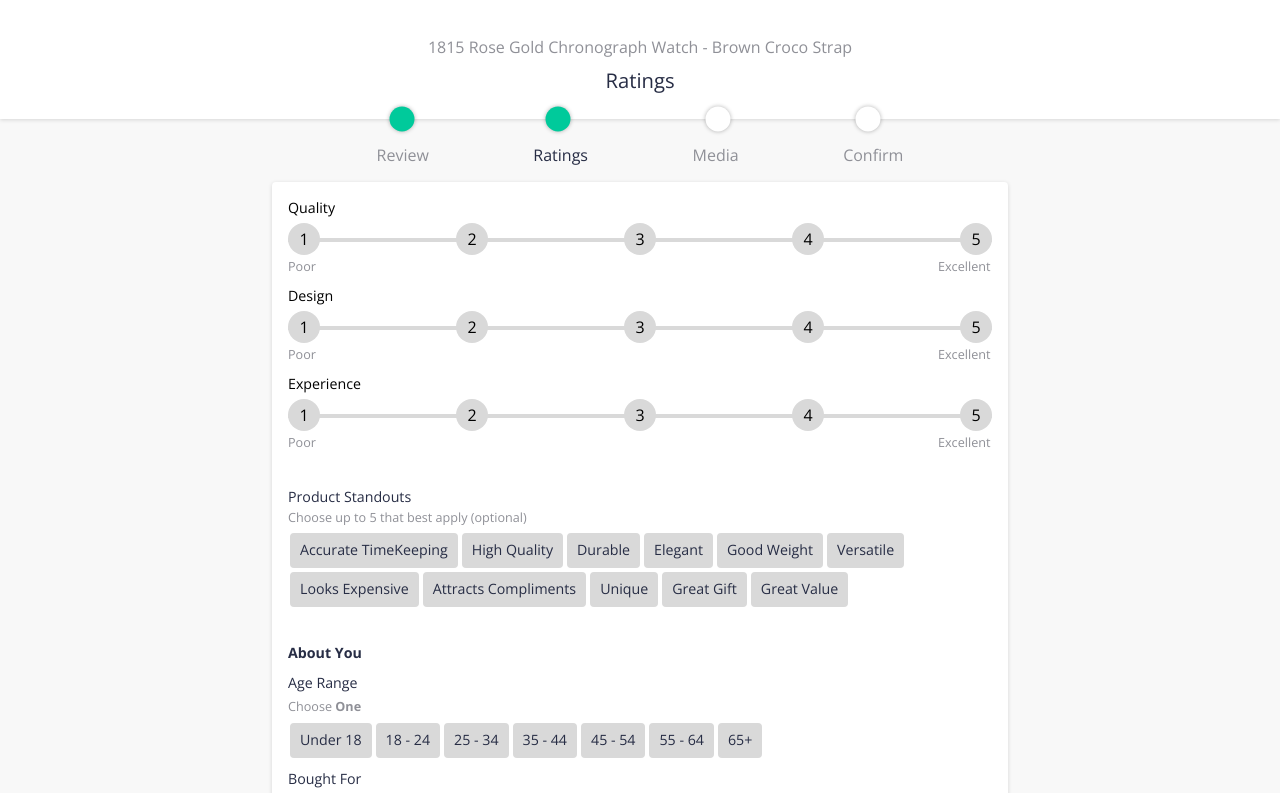
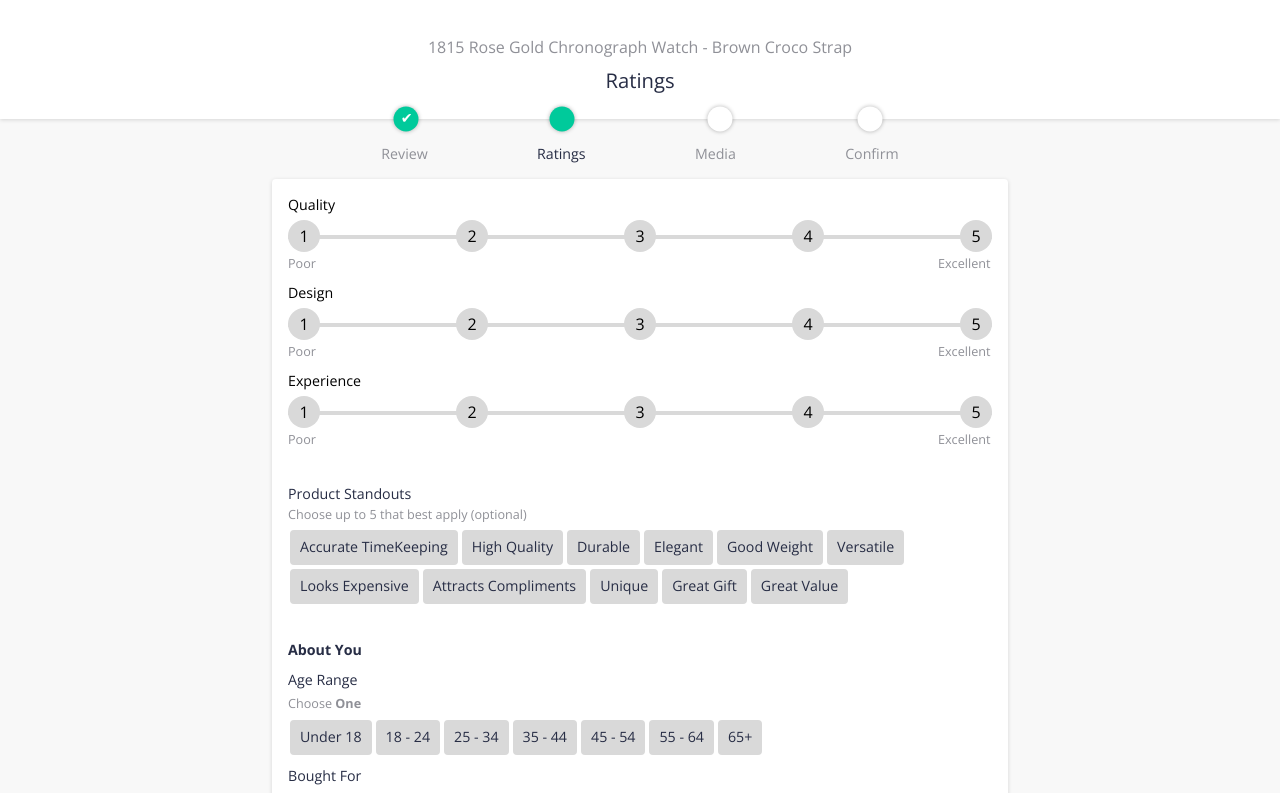
Before and after one commit to jonriquer/okendoChallenge, a React (Create React App) app: page / in a window 1280 px wide. Shown: the top 793 px of the page. Built offline with nearby package versions, Linux system fonts and the light colour scheme.

Commit message:
adjusting nav bar links

```diff
--- a/src/components/header.js
+++ b/src/components/header.js
@@ -16,7 +16,7 @@ class Header extends Component {
               <a className="completed" href="">
                 Review
               </a>
-              <a className="completed ratings" href="#">
+              <a className="current ratings" href="#">
                 Ratings
               </a>
               <a className="nav-links" href="#">
--- a/src/style.scss
+++ b/src/style.scss
@@ -51,6 +51,22 @@ body {
   }
 
   .completed::before {
+    content: "\2714";
+    background: #00ca9b;
+    color: #fff;
+    border-radius: 50%;
+    box-shadow: 0 0 4px rgba(0,0,0,.3);
+    display: block;
+    height: 24px;
+    padding-left: 1px;
+    padding-top: 1px;
+    top: 0;
+    transform: translate(50%,-50%);
+    width: 24px;
+    text-align: center;
+  }
+
+  .current::before {
     content: "";
     background: #00ca9b;
     color: #fff;
@@ -58,20 +74,21 @@ body {
     box-shadow: 0 0 4px rgba(0,0,0,.3);
     display: block;
     height: 24px;
-    left: 50%;
     padding-left: 1px;
     padding-top: 1px;
     top: 0;
     transform: translate(50%,-50%);
     width: 24px;
+    text-decoration: none;
   }
 
-  .completed:hover {
+  .completed:hover, .current:hover {
     color: #272d45;
   }
 
-  .completed {
+  .completed, .current {
     font-family: Open Sans;
+    font-size: .889rem;
     text-decoration: none;
     color: #8f9097;
   }
@@ -96,6 +113,7 @@ body {
 
   .nav-links {
     font-family: Open Sans;
+    font-size: .889rem;
     text-decoration: none;
     color: #8f9097;
   }
```
